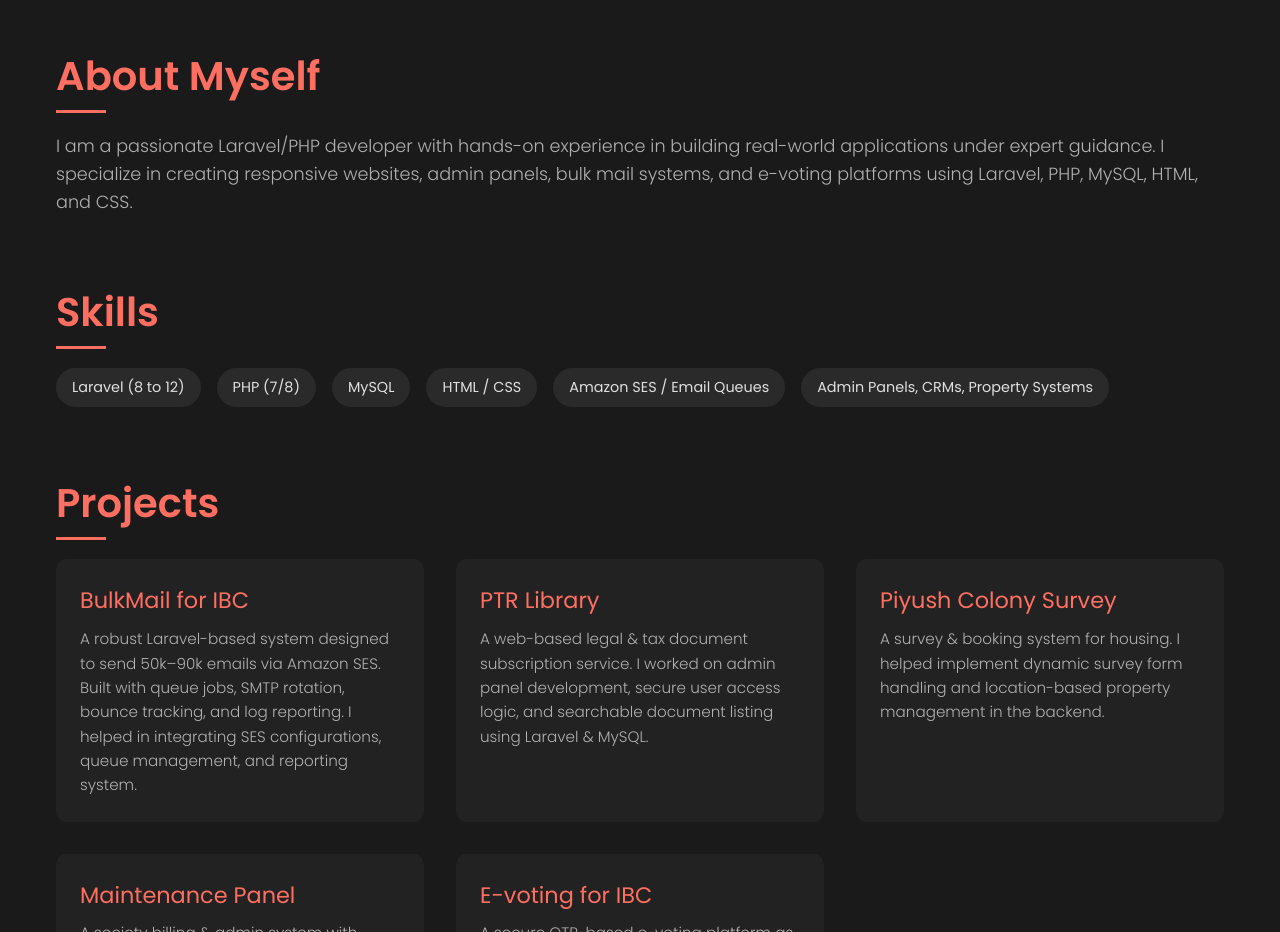
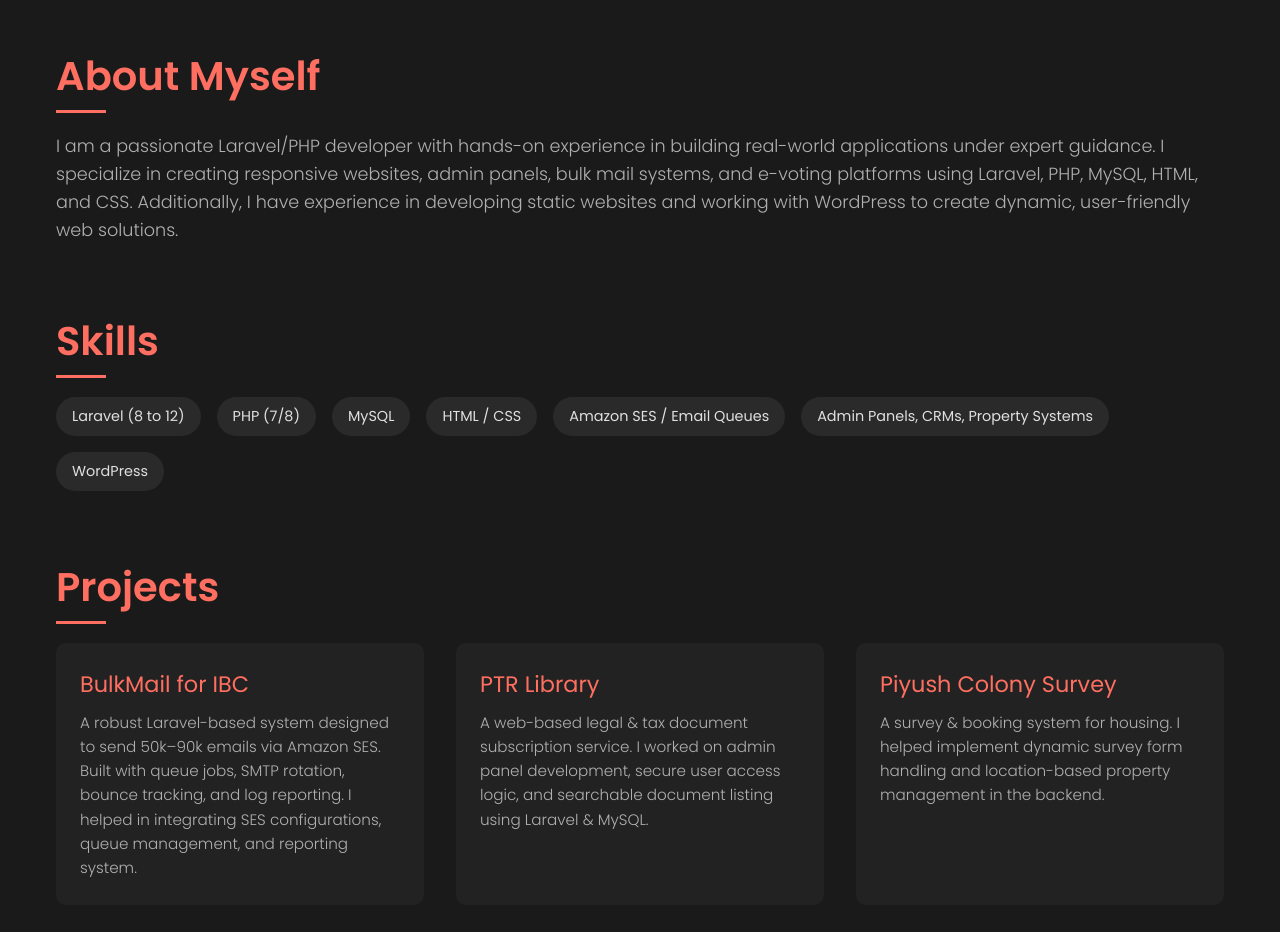
Before and after one commit to bindajeet/Portfolio, a plain HTML site: page index.html in a window 1280 px wide. Shown: the part 820-1752 px from the top of the page. Drawn offline with Linux system fonts and the light colour scheme.

Commit message:
Update index.html

```diff
--- a/index.html
+++ b/index.html
@@ -411,7 +411,7 @@
     <!-- About Section -->
     <section id="about">
       <h2>About Myself</h2>
-      <p>I am a passionate Laravel/PHP developer with hands-on experience in building real-world applications under expert guidance. I specialize in creating responsive websites, admin panels, bulk mail systems, and e-voting platforms using Laravel, PHP, MySQL, HTML, and CSS.</p>
+      <p>I am a passionate Laravel/PHP developer with hands-on experience in building real-world applications under expert guidance. I specialize in creating responsive websites, admin panels, bulk mail systems, and e-voting platforms using Laravel, PHP, MySQL, HTML, and CSS. Additionally, I have experience in developing static websites and working with WordPress to create dynamic, user-friendly web solutions.</p>
     </section>
 
     <!-- Skills Section -->
@@ -424,6 +424,7 @@
         <li>HTML / CSS</li>
         <li>Amazon SES / Email Queues</li>
         <li>Admin Panels, CRMs, Property Systems</li>
+        <li>WordPress</li>
       </ul>
     </section>
 
```
